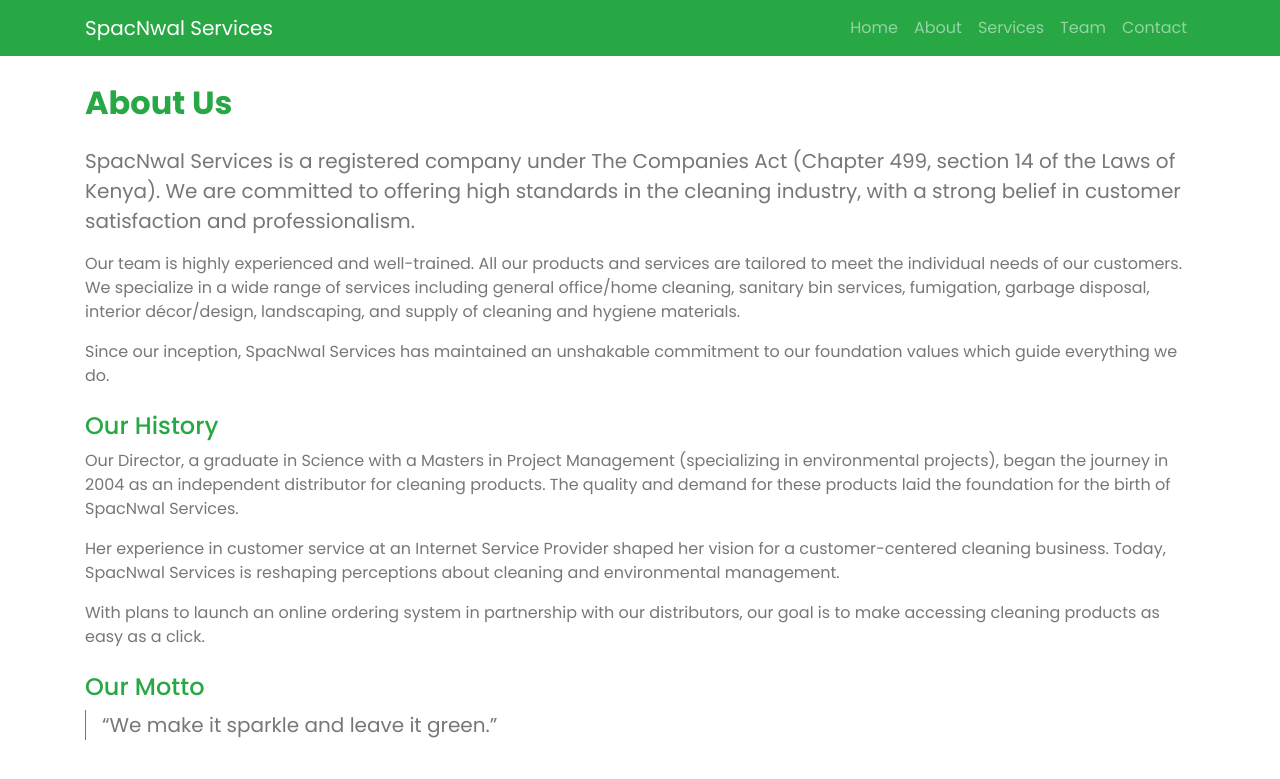
After one commit to TONNY-tec/spacwal, a Django app: page /about/ in a window 1280 px wide. The commit adds this page. Shown: the top 779 px of the page. Run offline with Django 5.2, Linux system fonts and the light colour scheme; some libraries are stand-ins or nearby versions.

Commit message:
added html pages and modified about us page

```diff
--- /dev/null
+++ b/application/templates/about.html
@@ -0,0 +1,56 @@
+{% extends "base.html" %} {% block content %}
+<div class="row">
+  <div class="col-md-12">
+    <h2 class="text-success mb-4">About Us</h2>
+
+    <p class="lead">
+      SpacNwal Services is a registered company under The Companies Act (Chapter
+      499, section 14 of the Laws of Kenya). We are committed to offering high
+      standards in the cleaning industry, with a strong belief in customer
+      satisfaction and professionalism.
+    </p>
+
+    <p>
+      Our team is highly experienced and well-trained. All our products and
+      services are tailored to meet the individual needs of our customers. We
+      specialize in a wide range of services including general office/home
+      cleaning, sanitary bin services, fumigation, garbage disposal, interior
+      décor/design, landscaping, and supply of cleaning and hygiene materials.
+    </p>
+
+    <p>
+      Since our inception, SpacNwal Services has maintained an unshakable
+      commitment to our foundation values which guide everything we do.
+    </p>
+
+    <div class="mt-4">
+      <h4 class="text-success">Our History</h4>
+      <p>
+        Our Director, a graduate in Science with a Masters in Project Management
+        (specializing in environmental projects), began the journey in 2004 as
+        an independent distributor for cleaning products. The quality and demand
+        for these products laid the foundation for the birth of SpacNwal
+        Services.
+      </p>
+      <p>
+        Her experience in customer service at an Internet Service Provider
+        shaped her vision for a customer-centered cleaning business. Today,
+        SpacNwal Services is reshaping perceptions about cleaning and
+        environmental management.
+      </p>
+      <p>
+        With plans to launch an online ordering system in partnership with our
+        distributors, our goal is to make accessing cleaning products as easy as
+        a click.
+      </p>
+    </div>
+
+    <div class="mt-4">
+      <h4 class="text-success">Our Motto</h4>
+      <blockquote class="blockquote ps-3 border-start border-success">
+        <p class="mb-0">“We make it sparkle and leave it green.”</p>
+      </blockquote>
+    </div>
+  </div>
+</div>
+{% endblock %}
--- /dev/null
+++ b/application/templates/base.html
@@ -0,0 +1,90 @@
+<!DOCTYPE html>
+<html lang="en">
+  <head>
+    <meta charset="UTF-8" />
+    <title>SpacNwal Services</title>
+    <meta name="viewport" content="width=device-width, initial-scale=1" />
+
+    <!-- Bootstrap CSS CDN -->
+    <link
+      href="https://cdn.jsdelivr.net/npm/bootstrap@5.3.0/dist/css/bootstrap.min.css"
+      rel="stylesheet"
+    />
+
+    <!-- Favicon -->
+    <link href="img/favicon.ico" rel="icon" />
+
+    <!-- Google Web Fonts -->
+    <link rel="preconnect" href="https://fonts.gstatic.com" />
+    <link
+      href="https://fonts.googleapis.com/css2?family=Poppins:wght@400;500;600;700;800&display=swap"
+      rel="stylesheet"
+    />
+
+    <!-- Font Awesome -->
+    <link
+      href="https://cdnjs.cloudflare.com/ajax/libs/font-awesome/5.10.0/css/all.min.css"
+      rel="stylesheet"
+    />
+
+    <!-- Libraries Stylesheet -->
+    <link href="lib/owlcarousel/assets/owl.carousel.min.css" rel="stylesheet" />
+    <link href="lib/lightbox/css/lightbox.min.css" rel="stylesheet" />
+
+    <!-- Customized Bootstrap Stylesheet -->
+    {% load static %}
+    <link
+      href="https://cdn.jsdelivr.net/npm/bootstrap@5.3.0/dist/css/bootstrap.min.css"
+      rel="stylesheet"
+    />
+    <link href="../../static/css/style.css" rel="stylesheet" />
+    <link href="../../static/css/style.min.css" rel="stylesheet" />
+
+    <style>
+      body {
+        padding-top: 60px;
+      }
+    </style>
+  </head>
+  <body>
+    <!-- Navbar -->
+    <nav class="navbar navbar-expand-lg navbar-dark bg-success fixed-top">
+      <div class="container">
+        <a class="navbar-brand" href="/">SpacNwal Services</a>
+        <button
+          class="navbar-toggler"
+          type="button"
+          data-bs-toggle="collapse"
+          data-bs-target="#navbarNav"
+          aria-controls="navbarNav"
+          aria-expanded="false"
+          aria-label="Toggle navigation"
+        >
+          <span class="navbar-toggler-icon"></span>
+        </button>
+
+        <div class="collapse navbar-collapse" id="navbarNav">
+          <ul class="navbar-nav ms-auto">
+            <li class="nav-item"><a class="nav-link" href="/">Home</a></li>
+            <li class="nav-item">
+              <a class="nav-link" href="/about/">About</a>
+            </li>
+            <li class="nav-item">
+              <a class="nav-link" href="/services/">Services</a>
+            </li>
+            <li class="nav-item"><a class="nav-link" href="/team/">Team</a></li>
+            <li class="nav-item">
+              <a class="nav-link" href="/contact/">Contact</a>
+            </li>
+          </ul>
+        </div>
+      </div>
+    </nav>
+
+    <!-- Main content -->
+    <div class="container mt-4">{% block content %} {% endblock %}</div>
+
+    <!-- Bootstrap JS -->
+    <script src="https://cdn.jsdelivr.net/npm/bootstrap@5.3.0/dist/js/bootstrap.bundle.min.js"></script>
+  </body>
+</html>
--- a/application/templates/index.html
+++ b/application/templates/index.html
@@ -79,8 +79,8 @@
                     </button>
                     <div class="collapse navbar-collapse justify-content-between" id="navbarCollapse">
                         <div class="navbar-nav mr-auto py-0">
-                            <a href="index.html" class="nav-item nav-link active">Home</a>
-                            <a href="about.html" class="nav-item nav-link">About</a>
+                            <a href="" class="nav-item nav-link active">Home</a>
+                            <a href="{% url 'about' %}" class="nav-item nav-link">About Us</a>
                             <a href="service.html" class="nav-item nav-link">Service</a>
                             <a href="project.html" class="nav-item nav-link">Project</a>
                             <div class="nav-item dropdown">
--- a/application/urls.py
+++ b/application/urls.py
@@ -4,4 +4,8 @@
 
 urlpatterns = [
     path('', views.index, name='index'),
+    path('about/', views.about, name='about'),
+    path('vision/', views.vision, name='vision'),
+    path('mission/', views.mission, name='mission'),
+    path('values/', views.core_values, name='core_values'),
     ]
--- a/application/views.py
+++ b/application/views.py
@@ -3,3 +3,15 @@
 # Create your views here.
 def index(request):
     return render(request, 'index.html')
+
+def about(request):
+    return render(request, 'about.html')
+
+def vision(request):
+    return render(request, 'vision.html')
+
+def mission(request):
+    return render(request, 'mission.html')
+
+def core_values(request):
+    return render(request, 'values.html')
```
Also changed, not shown: application/templates/mission.html (added), application/templates/values.html (added), application/templates/vision.html (added).
